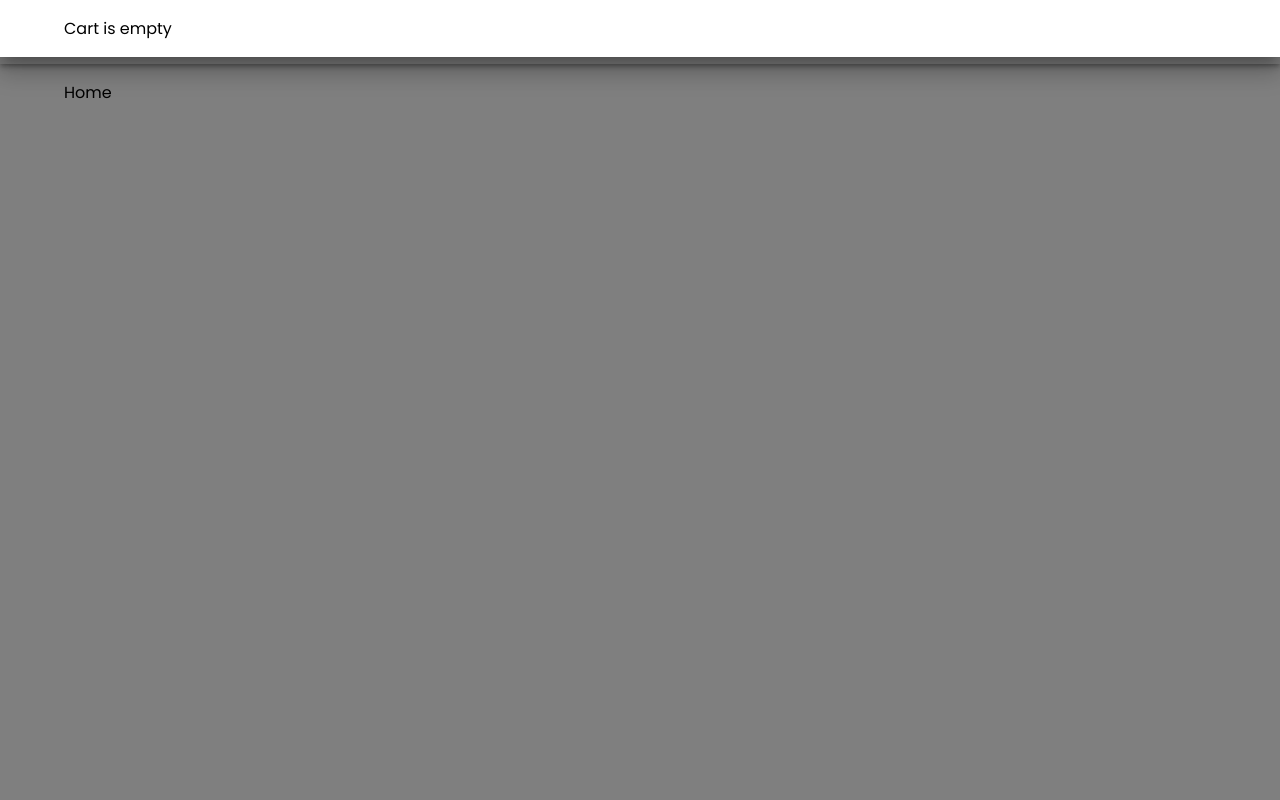
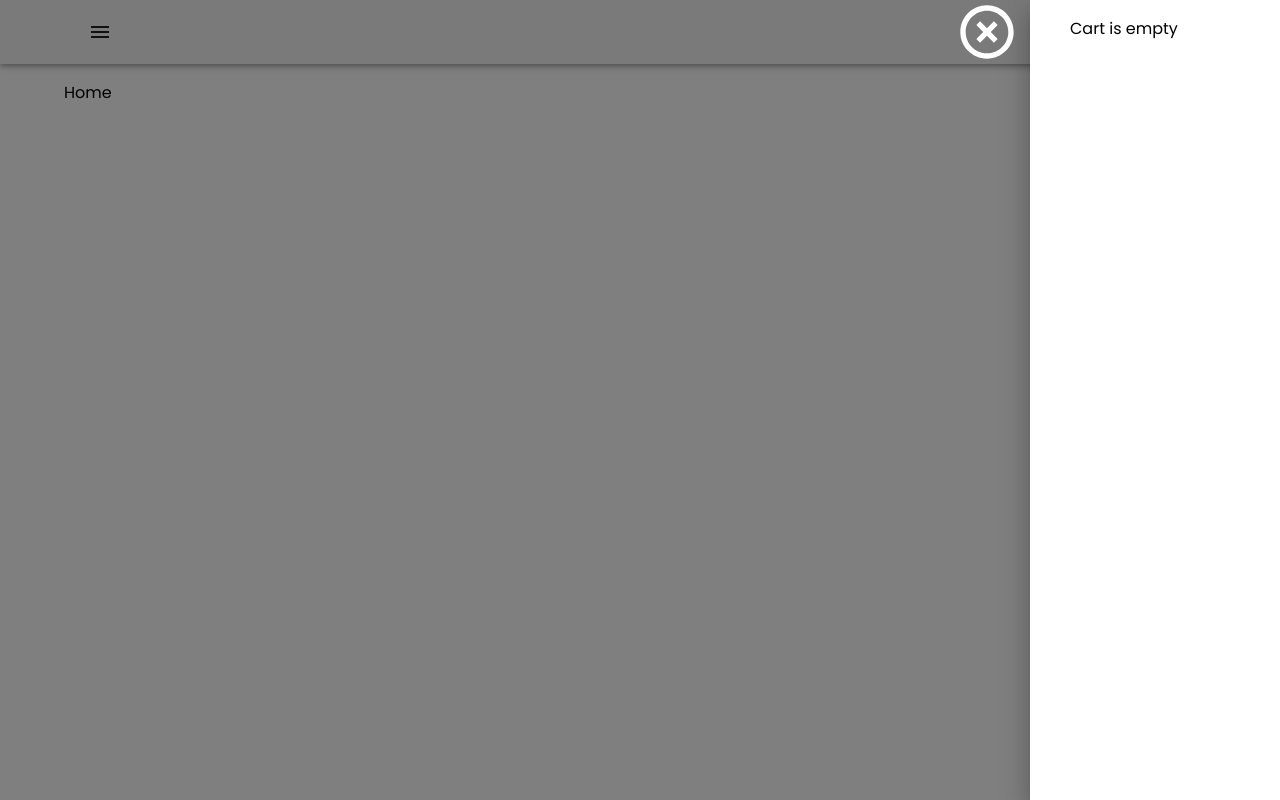
Before and after one commit to Zaai90/Webbshop-med-React, a React (Vite) app: page / in a window 1280 px wide. Both pictures are taken after a click on the button "menu". Shown: the top 800 px of the page. Built offline with nearby package versions, Linux system fonts and the light colour scheme.

Commit message:
changed cart drawer position and fixed close button

```diff
--- a/src/components/AppBar.tsx
+++ b/src/components/AppBar.tsx
@@ -47,7 +47,7 @@ const AppBar = () => {
             <LinksDrawerContent toggleDrawer={toggleLinkDrawer} />
           </AppBarDrawer>
           {/* Cart drawer */}
-          <AppBarDrawer anchor="top" isOpen={isCartDrawerOpen} toggleDrawer={toggleCartDrawer}>
+          <AppBarDrawer anchor="right" isOpen={isCartDrawerOpen} toggleDrawer={toggleCartDrawer}>
             <CartDrawerContent />
           </AppBarDrawer>
           <IconButton onClick={toggleLinkDrawer} size="large" edge="start" color="inherit" aria-label="menu" sx={{ mr: 2 }}>
--- a/src/components/AppBarDrawer.tsx
+++ b/src/components/AppBarDrawer.tsx
@@ -17,10 +17,10 @@ const AppBarBoxStyled = styled(Box)`
   color: black;
 `;
 
-const CloseButtonStyled = styled(Icon.HighlightOffSharp)`
+const CloseButtonStyled = styled(Icon.HighlightOffSharp)<{ anchor: string }>`
   position: absolute !important;
   top: 0px !important;
-  right: -75px !important;
+  ${(props) => (props.anchor === "left" ? "right: -75px !important;" : "left: -75px !important;")}
   color: white;
   height: 4rem !important;
   width: 4rem !important;
@@ -31,13 +31,13 @@ interface Props {
   isOpen: boolean;
   toggleDrawer: () => void;
   children: ReactNode;
-  anchor: "left" | "right" | "top" | "bottom";
+  anchor: "left" | "right";
 }
 const AppBarDrawer = ({ toggleDrawer, isOpen, children, anchor }: Props) => {
   return (
     <AppBarDrawerStyled anchor={anchor} open={isOpen} onClose={toggleDrawer}>
-      <CloseButtonStyled onClick={toggleDrawer} />
-      <AppBarBoxStyled width={anchor === "left" ? "250px" : "100%"}>{children}</AppBarBoxStyled>
+      <CloseButtonStyled onClick={toggleDrawer} anchor={anchor} />
+      <AppBarBoxStyled width={"250px"}>{children}</AppBarBoxStyled>
     </AppBarDrawerStyled>
   );
 };
```
